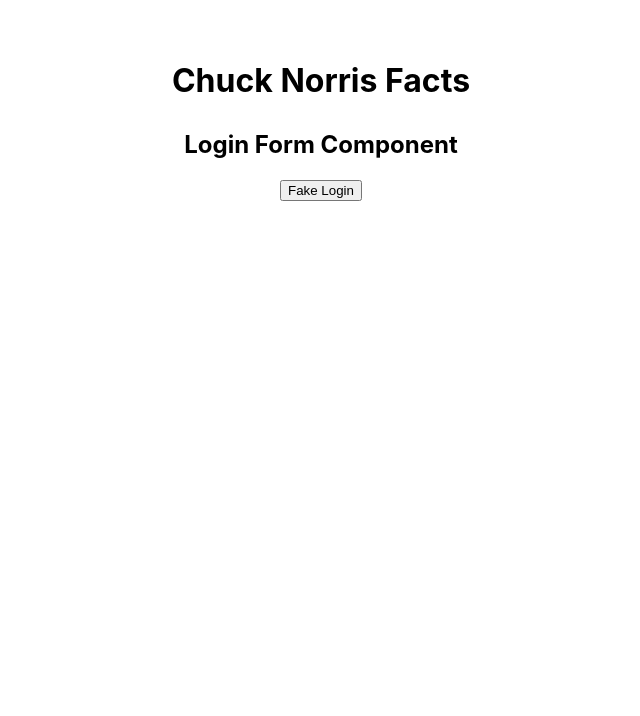
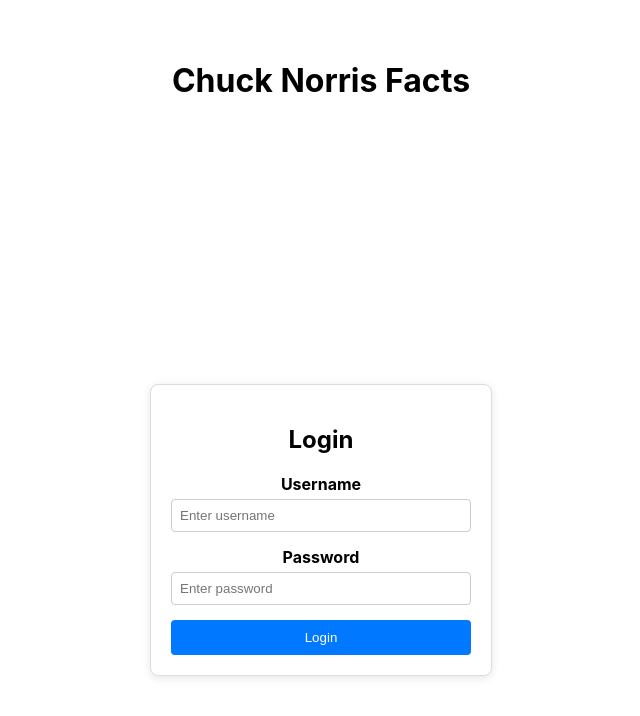
Before and after one commit to afkmary/Secure-Web-App, a React (Create React App) app in the folder frontend/: page / in a window 1280 px wide. Shown: the top 716 px of the page, without its empty margins (319-959 px from the left). Built offline with nearby package versions, Linux system fonts and the light colour scheme.

Commit message:
Created App.jsx, LoginForm.css and LoginForm.jsx

```diff
--- /dev/null
+++ b/frontend/src/components/LoginForm.css
@@ -0,0 +1,57 @@
+.login-container {
+  display: flex;
+  justify-content: center;
+  align-items: center;
+  min-height: 100vh;
+}
+
+.login-form {
+  width: 300px;
+  padding: 20px;
+  border: 1px solid #ddd;
+  border-radius: 8px;
+  background-color: white;
+  box-shadow: 0 2px 8px rgba(0, 0, 0, 0.1);
+}
+
+.login-form h2 {
+  text-align: center;
+  margin-bottom: 20px;
+}
+
+.form-group {
+  display: flex;
+  flex-direction: column;
+  margin-bottom: 15px;
+}
+
+.form-group label {
+  margin-bottom: 5px;
+  font-weight: bold;
+}
+
+.form-group input {
+  padding: 8px;
+  border: 1px solid #ccc;
+  border-radius: 4px;
+}
+
+.error-message {
+  color: red;
+  margin-bottom: 10px;
+  text-align: center;
+}
+
+.login-form button {
+  width: 100%;
+  padding: 10px;
+  border: none;
+  background-color: #0078ff;
+  color: white;
+  border-radius: 4px;
+  cursor: pointer;
+}
+
+.login-form button:hover {
+  opacity: 0.9;
+}
--- a/frontend/src/components/LoginForm.jsx
+++ b/frontend/src/components/LoginForm.jsx
@@ -1,11 +1,50 @@
-function LoginForm({ setToken }) {
+import "./LoginForm.css";
+
+function LoginForm({
+  username,
+  password,
+  onUsernameChange,
+  onPasswordChange,
+  onSubmit,
+  error
+}) {
   return (
-    <div>
-      <h2>Login Form Component</h2>
+    <div className="login-container">
+      <form className="login-form" onSubmit={onSubmit}>
+        <h2>Login</h2>
 
-      <button onClick={() => setToken("test-token")}>
-        Fake Login
-      </button>
+        <div className="form-group">
+          <label htmlFor="username">Username</label>
+          <input
+            type="text"
+            value={username}
+            onChange={onUsernameChange}
+            placeholder="Enter username"
+            required
+          />
+        </div>
+
+        <div className="form-group">
+          <label htmlFor="password">Password</label>
+          <input
+            type="password"
+            value={password}
+            onChange={onPasswordChange}
+            placeholder="Enter password"
+            required
+          />
+        </div>
+
+        {error && (
+          <p className="error-message">
+            {error}
+          </p>
+        )}
+
+        <button type="submit">
+          Login
+        </button>
+      </form>
     </div>
   );
 }
```
Also changed, not shown: frontend/src/App.jsx (added, +69 -0 lines).
